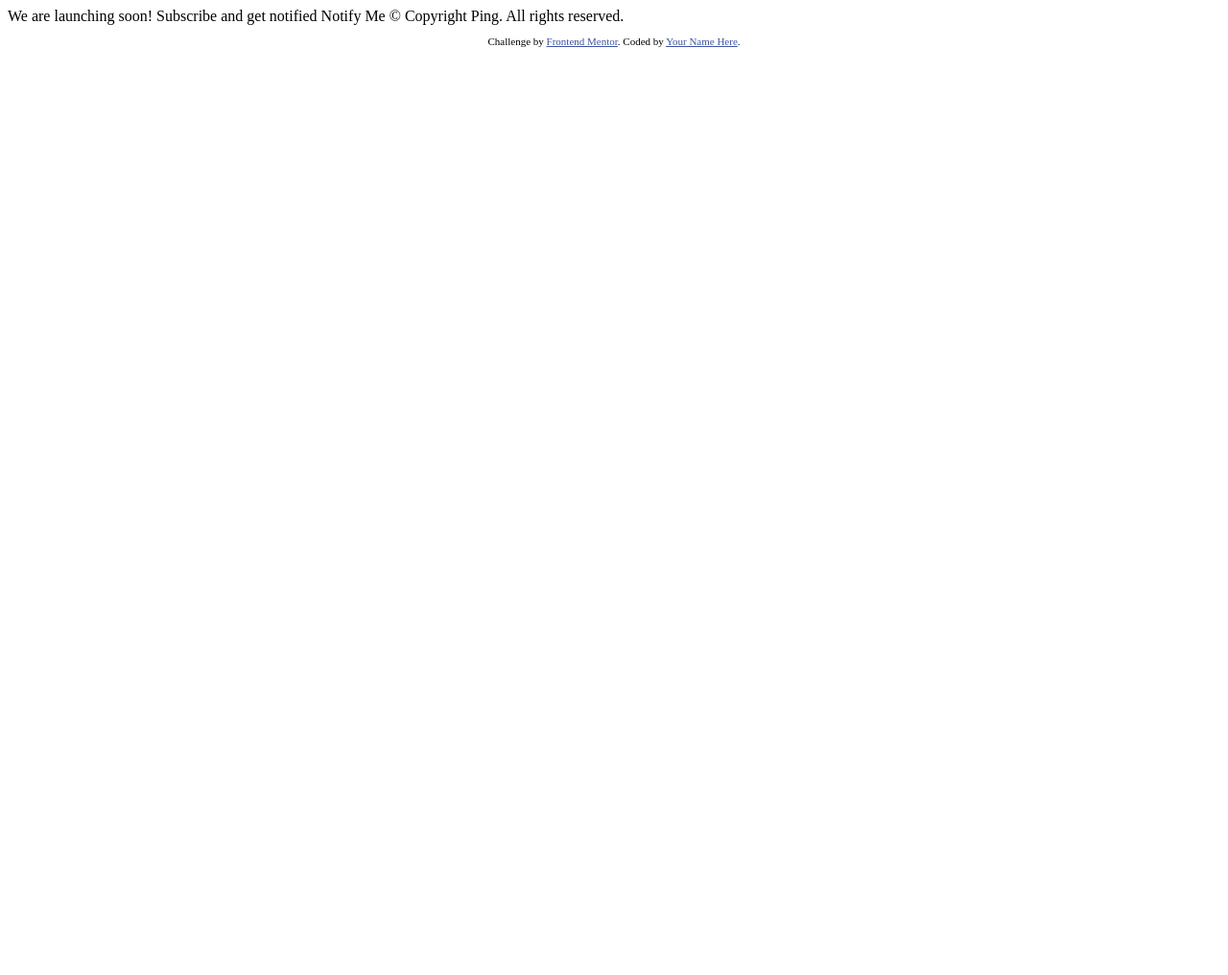
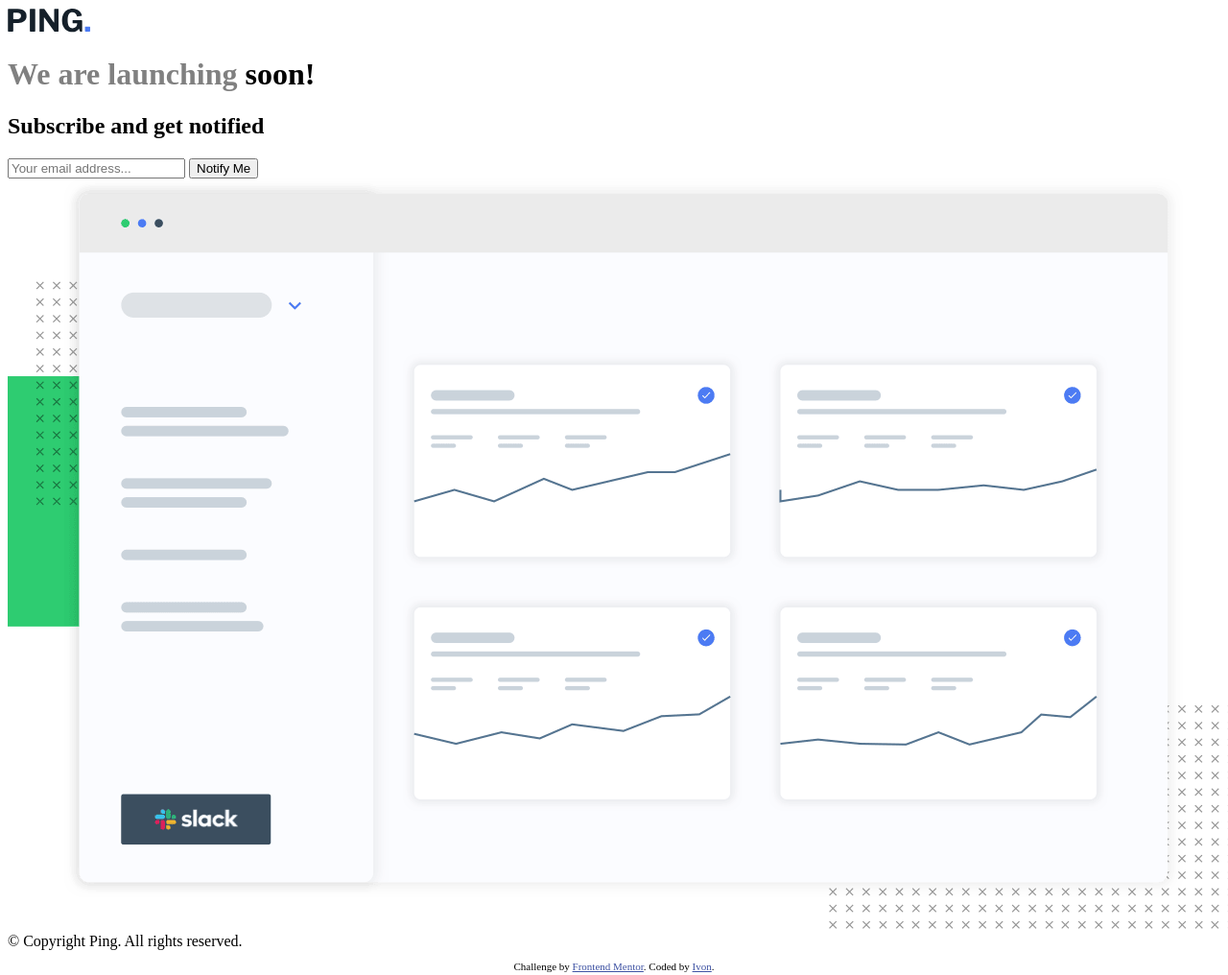
Before and after one commit to Ivon-Martinez/ping-coming-soon-page-master, a plain HTML site: page index.html in a window 1280 px wide. Shown: the whole page at 96% size. Before the commit the page ends 800 px from the top, so only its background shows below. Drawn offline with Linux system fonts and the light colour scheme.

Commit message:
added html

```diff
--- a/index.html
+++ b/index.html
@@ -15,19 +15,38 @@
   </style>
 </head>
 <body>
+  <div class="container">
+    <div class="heater">
+      <img src="images/logo.svg" alt="logo">
+    </div>
+    <div class="texto">
+      <h1 style="color: gray;">We are launching <span style="width: 30px; color: black;" >soon!</span></h1>
+      <h2>Subscribe and get notified</h2>
+    </div>
+    <div class="autenticacion">
+      <form name="formulario" action="#">
+        <input  type="text" name="email" id="email" placeholder="Your email address...">
+        <button type="submit" value="submit" onclick="validateEmail(document.formulario.email)">
+          Notify Me
+        </button>
+      </form>
+    </div>
+    <div class="imagen">
+      <img src="images/illustration-dashboard.png" alt="imagen">
+    </div>
 
-  We are launching soon!
+  </div>
 
-  Subscribe and get notified
 
-  Notify Me
+
+
 
   &copy; Copyright Ping. All rights reserved.
 
   <footer>
     <p class="attribution">
       Challenge by <a href="https://www.frontendmentor.io?ref=challenge" target="_blank">Frontend Mentor</a>.
-      Coded by <a href="#">Your Name Here</a>.
+      Coded by <a href="#">Ivon</a>.
     </p>
   </footer>
 </body>
```
